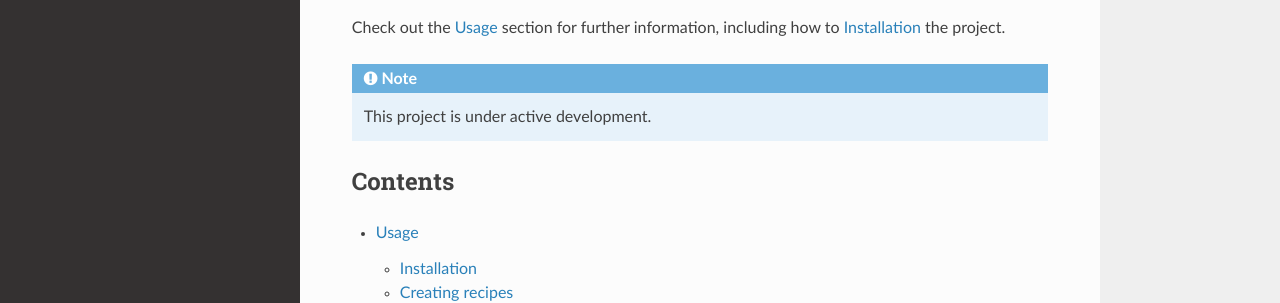
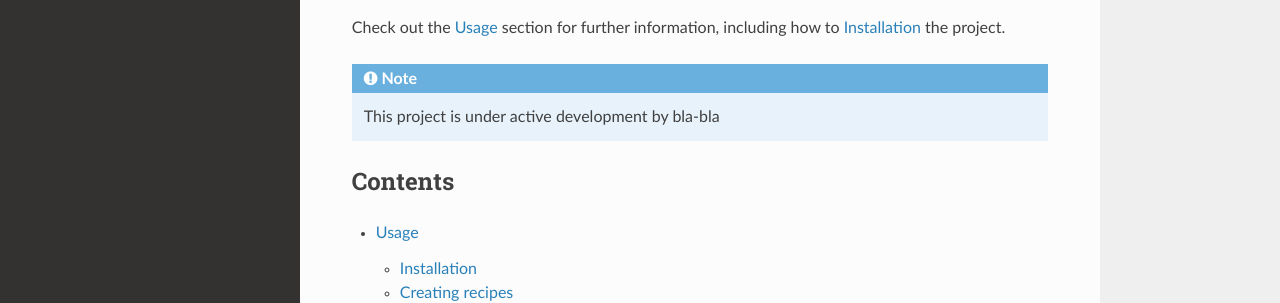
Before and after one commit to bestblast/GMS_Hyber_API, a Sphinx documentation site: the page built from docs/source/index.rst, in a window 1280 px wide. Shown: the part 240-543 px from the top of the page. Built offline with Sphinx 7.4.7 and the Read the Docs theme 2.0.0, drawn with Linux system fonts in a browser that asks for light colours.

Commit message:
Update index.rst

```diff
--- a/docs/source/index.rst
+++ b/docs/source/index.rst
@@ -11,7 +11,7 @@ how to :ref:`installation` the project.
 
 .. note::
 
-   This project is under active development.
+   This project is under active development by bla-bla
 
 Contents
 --------
```
